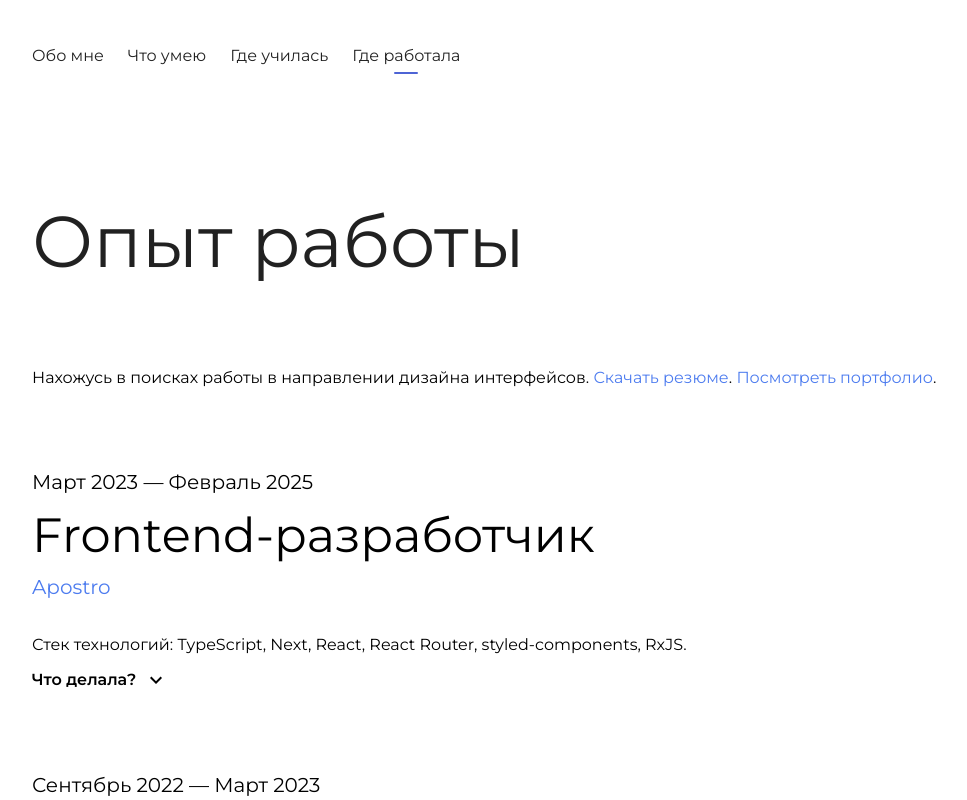
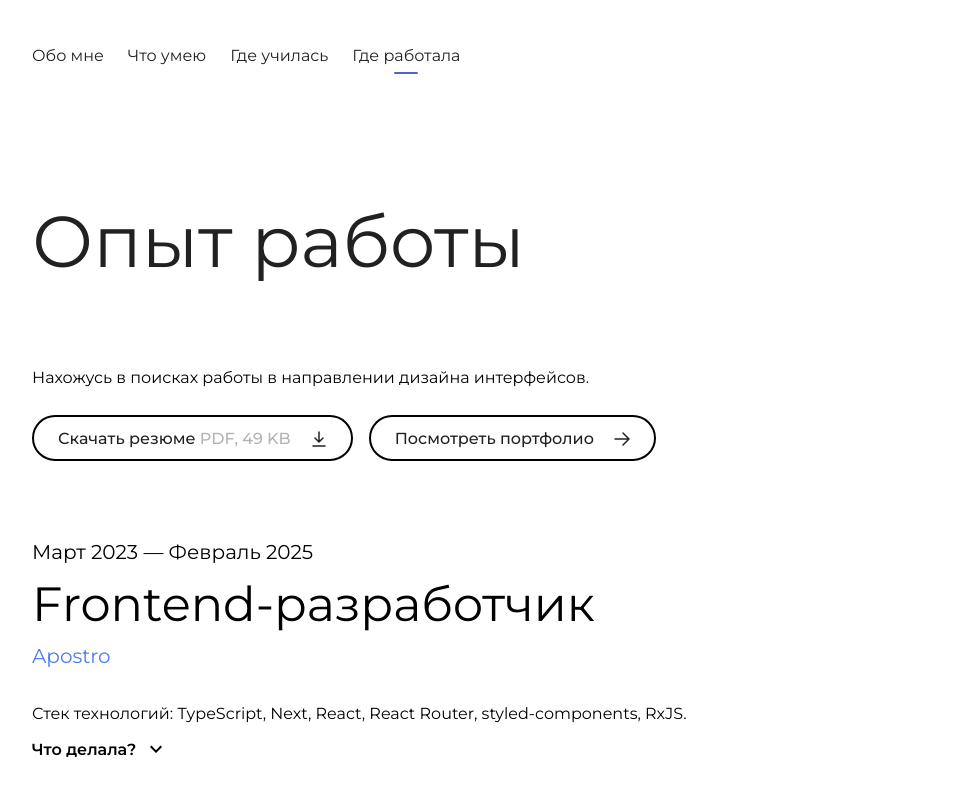
Before and after one commit to wzdorowa/portfolio, a Next.js app: page /experience in a window 1280 px wide. Shown: the top 800 px of the page, without its empty margins (16-983 px from the left). Built offline with nearby package versions, Linux system fonts and the light colour scheme.

Commit message:
Update experience page

```diff
--- a/src/page-components/ExperiencePage/components/ExperienceItem.tsx
+++ b/src/page-components/ExperiencePage/components/ExperienceItem.tsx
@@ -112,9 +112,12 @@ const Company = styled(Link)({
   fontSize: 20,
   lineHeight: 1.18,
   color: "#4D7CEF",
+  textDecoration: "none",
 
   "&:hover": {
-    opacity: 0.5,
+    textDecoration: "underline",
+    textDecorationThickness: 1.5,
+    textUnderlineOffset: 1.5,
   },
 });
 
--- a/src/page-components/ExperiencePage/components/PageSubtitle.tsx
+++ b/src/page-components/ExperiencePage/components/PageSubtitle.tsx
@@ -5,24 +5,43 @@ import { styled } from "@mui/material";
 import { EXPERIENCE_PAGE_CONTENT } from "@/src/data";
 
 export const PageSubtitle = () => (
-  <Subtitle>
-    {EXPERIENCE_PAGE_CONTENT.subtitle}{" "}
-    <Link href={EXPERIENCE_PAGE_CONTENT.resumeLink} className="highlight">
-      {EXPERIENCE_PAGE_CONTENT.resumeText}
-    </Link>
-    .{" "}
-    <Link href={EXPERIENCE_PAGE_CONTENT.portfolioLink} className="highlight">
-      {EXPERIENCE_PAGE_CONTENT.portfolioText}
-    </Link>
-    .
-  </Subtitle>
+  <Container>
+    <Subtitle>{EXPERIENCE_PAGE_CONTENT.subtitle}</Subtitle>
+
+    <ButtonsContainer>
+      <DownloadButton
+        href={EXPERIENCE_PAGE_CONTENT.resumeLink}
+        download="Resume_Veronika_Zdorova.pdf"
+      >
+        <ButtonContent>
+          <ButtonText>
+            Скачать резюме <span>PDF, 49 KB</span>
+          </ButtonText>
+          <DownloadIcon />
+        </ButtonContent>
+      </DownloadButton>
+
+      <PortfolioButton href={EXPERIENCE_PAGE_CONTENT.portfolioLink}>
+        <ButtonContent>
+          <ButtonText>Посмотреть портфолио</ButtonText>
+          <ArrowIcon />
+        </ButtonContent>
+      </PortfolioButton>
+    </ButtonsContainer>
+  </Container>
 );
+
+const Container = styled("div")({
+  display: "flex",
+  flexDirection: "column",
+  gap: 24,
+  marginBottom: 80,
+});
 
 const Subtitle = styled("div")({
   fontSize: 16,
   lineHeight: 1.7,
   color: "#000",
-  marginBottom: 80,
 
   "& .highlight": {
     color: "#4d7cef",
@@ -33,3 +52,89 @@ const Subtitle = styled("div")({
     },
   },
 });
+
+const ButtonsContainer = styled("div")({
+  display: "flex",
+  gap: 16,
+  flexWrap: "wrap",
+});
+
+const baseButtonStyles = {
+  display: "inline-flex",
+  padding: "8px 24px 6px",
+  borderRadius: 40,
+  textDecoration: "none",
+  transition: "all 0.2s ease",
+  border: "2px solid black",
+  backgroundColor: "#ffffff",
+  cursor: "pointer",
+
+  "&:hover": {
+    borderColor: "#4d7cef",
+    color: "#4d7cef",
+  },
+
+  "&:active": {
+    borderColor: "#e1e5e9",
+    color: "#e1e5e9",
+  },
+};
+
+const DownloadButton = styled("a")(baseButtonStyles);
+
+const PortfolioButton = styled(Link)(baseButtonStyles);
+
+const ButtonText = styled("span")({
+  fontSize: 16,
+  fontWeight: 500,
+
+  "& span": {
+    color: "#b3b3b3",
+  },
+});
+
+const ButtonContent = styled("div")({
+  display: "flex",
+  alignItems: "center",
+  justifyContent: "space-between",
+  gap: 12,
+  width: "100%",
+});
+
+const DownloadIcon = () => (
+  <svg
+    width="16"
+    height="16"
+    viewBox="0 0 16 16"
+    fill="none"
+    xmlns="http://www.w3.org/2000/svg"
+    style={{ marginLeft: 8 }}
+  >
+    <path
+      d="M8 1V11M8 11L4 7M8 11L12 7M2 15H14"
+      stroke="currentColor"
+      strokeWidth="1.5"
+      strokeLinecap="round"
+      strokeLinejoin="round"
+    />
+  </svg>
+);
+
+const ArrowIcon = () => (
+  <svg
+    width="16"
+    height="16"
+    viewBox="0 0 16 16"
+    fill="none"
+    xmlns="http://www.w3.org/2000/svg"
+    style={{ marginLeft: 8 }}
+  >
+    <path
+      d="M1 8H15M15 8L9 2M15 8L9 14"
+      stroke="currentColor"
+      strokeWidth="1.5"
+      strokeLinecap="round"
+      strokeLinejoin="round"
+    />
+  </svg>
+);
```
Also changed, not shown: 1 other file (tests, documents, lock files or other folders).
